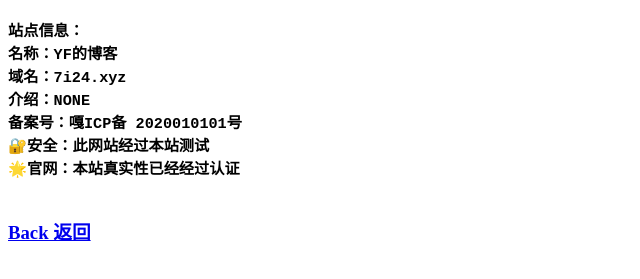
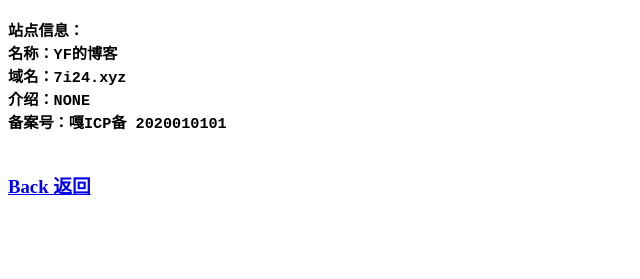
Before and after one commit to yfsite/GabeiList, a plain HTML site: page 7i24.xyz/index.html in a window 1280 px wide. Shown: the part 57-336 px from the top of the page, without its empty margins (0-640 px from the left). Drawn offline with Linux system fonts and the light colour scheme.

Commit message:
Update index.html

```diff
--- a/7i24.xyz/index.html
+++ b/7i24.xyz/index.html
@@ -6,9 +6,7 @@
 名称：YF的博客
 域名：7i24.xyz
 介绍：NONE
-备案号：嘎ICP备 2020010101号
-🔐安全：此网站经过本站测试
-🌟官网：本站真实性已经经过认证
+备案号：嘎ICP备 2020010101
 </pre>
 <br>
 <a href=http://beian.ga>Back 返回</a>
```
